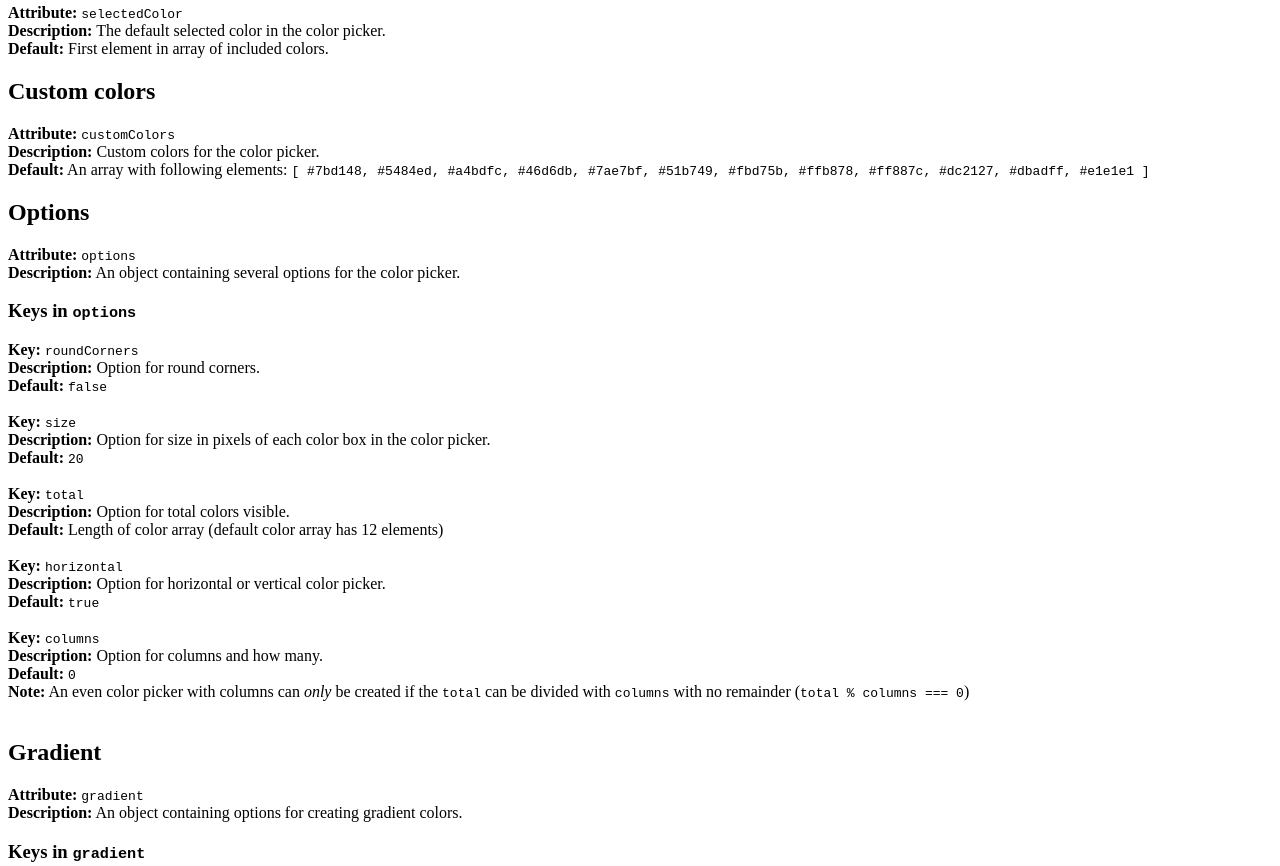
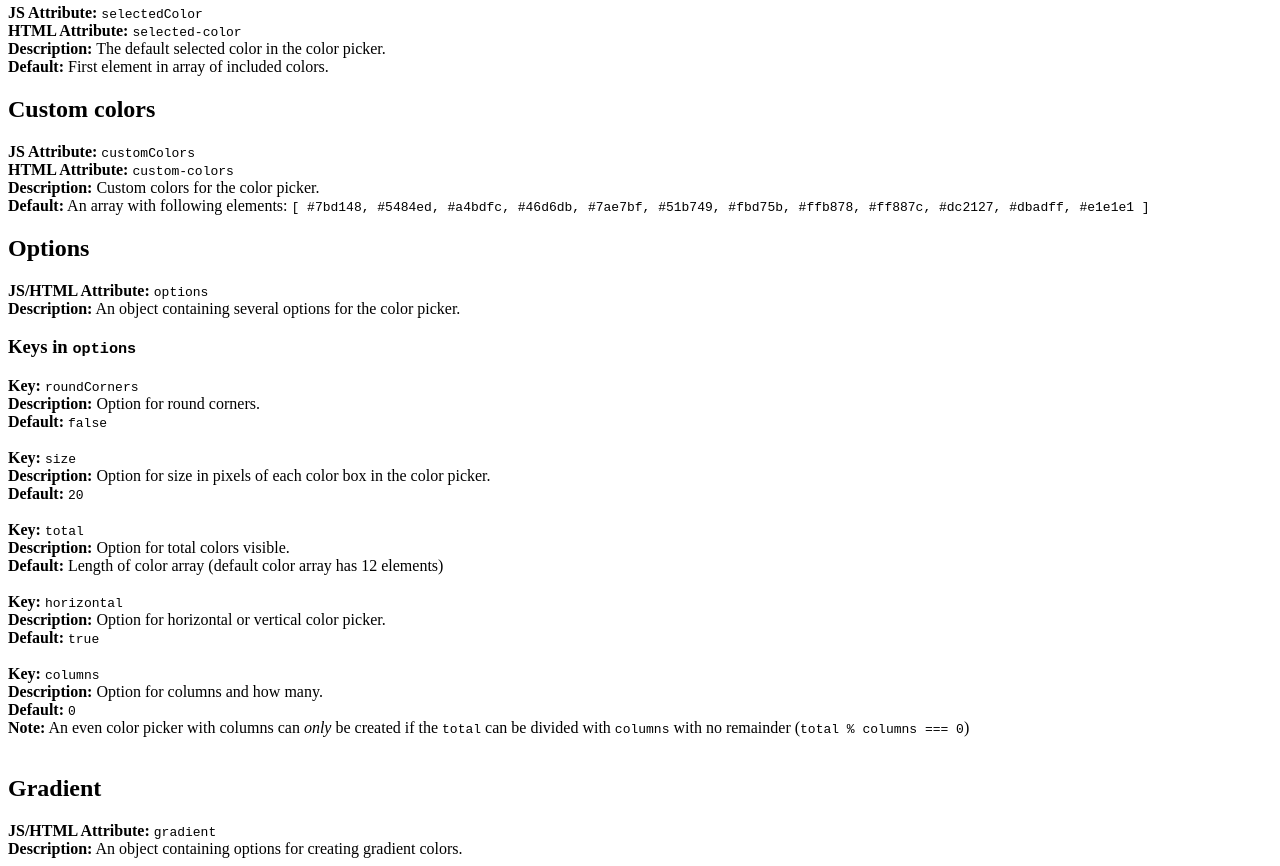
Before and after one commit to simeg/ngjs-color-picker, a plain HTML site: page js/main/index.html in a window 1280 px wide. Shown: the part 435-1301 px from the top of the page. Drawn offline with Linux system fonts and the light colour scheme.

Commit message:
Specify difference between JS and HTML attributes
A user had a problem with this, so this should make the documentation a bit clearer

```diff
--- a/js/main/index.html
+++ b/js/main/index.html
@@ -23,14 +23,16 @@
 
     <h2>Selected color</h2>
     <p>
-        <strong>Attribute:</strong> <code>selectedColor</code><br/>
+        <strong>JS Attribute:</strong> <code>selectedColor</code><br/>
+        <strong>HTML Attribute:</strong> <code>selected-color</code><br/>
         <strong>Description:</strong> The default selected color in the color picker.<br/>
         <strong>Default:</strong> First element in array of included colors.
     </p>
 
     <h2>Custom colors</h2>
     <p>
-        <strong>Attribute:</strong> <code>customColors</code><br/>
+        <strong>JS Attribute:</strong> <code>customColors</code><br/>
+        <strong>HTML Attribute:</strong> <code>custom-colors</code><br/>
         <strong>Description:</strong> Custom colors for the color picker.<br/>
         <strong>Default:</strong> An array with following elements: <code>[
         #7bd148,
@@ -50,7 +52,7 @@
 
     <h2>Options</h2>
     <p>
-        <strong>Attribute:</strong> <code>options</code><br/>
+        <strong>JS/HTML Attribute:</strong> <code>options</code><br/>
         <strong>Description:</strong> An object containing several options for the color picker.<br/>
 
         <h3>Keys in <code>options</code></h3>
@@ -81,7 +83,7 @@
     <h2>Gradient</h2>
 
     <p>
-        <strong>Attribute:</strong> <code>gradient</code><br/>
+        <strong>JS/HTML Attribute:</strong> <code>gradient</code><br/>
         <strong>Description:</strong> An object containing options for creating gradient colors.<br/>
 
         <h3>Keys in <code>gradient</code></h3>
```
